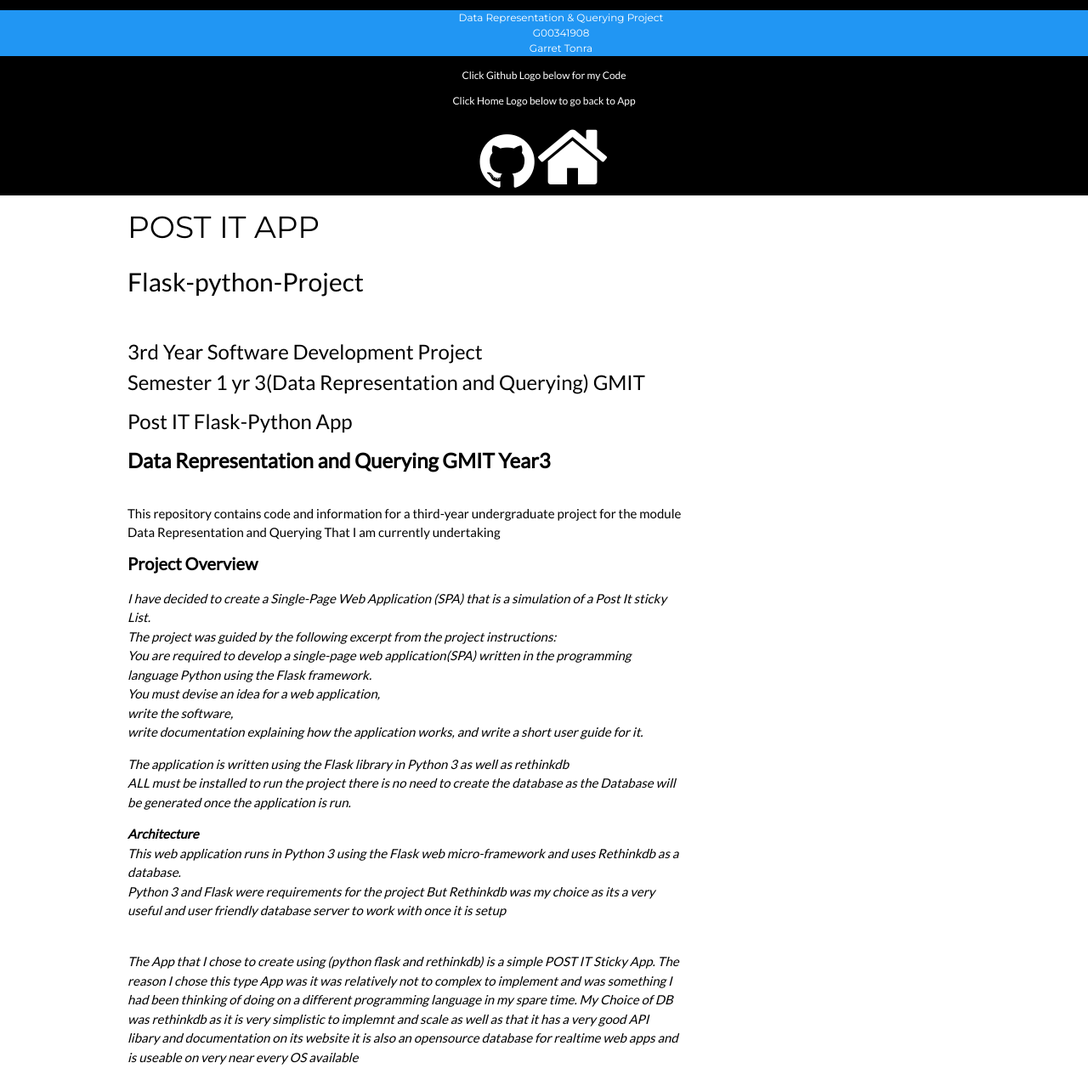
After one commit to gtonra89/Data-Rep-Project, a Flask app: page /about/ in a window 1280 px wide. The commit adds this page. Shown: the whole page at 85% size. Run offline with Flask 2, Linux system fonts and the light colour scheme.

Commit message:
added about me page, also redesigned the pages to look and feel better added link icon to github from about me page also

```diff
--- a/flaskapp/View.py
+++ b/flaskapp/View.py
@@ -54,3 +54,7 @@ def index():
                 return redirect(url_for('index'))
         MySelection = list(myDB.table('mytables').run(g.rethinkdb_connection))
         return render_template('index.html', form = form, tasks = MySelection)
+
+@flaskapp.route('/about/')
+def about():
+    return render_template('about.html')
--- /dev/null
+++ b/flaskapp/templates/about.html
@@ -0,0 +1,83 @@
+<!DOCTYPE html>
+<html>
+<head>
+<title>About App</title>
+<meta name="viewport" content="width=device-width, initial-scale=1">
+<link rel="stylesheet" href="http://www.w3schools.com/lib/w3.css">
+<link rel="stylesheet" href="https://fonts.googleapis.com/css?family=Lato">
+<link rel="stylesheet" href="https://fonts.googleapis.com/css?family=Montserrat">
+<link rel="stylesheet" href="https://cdnjs.cloudflare.com/ajax/libs/font-awesome/4.7.0/css/font-awesome.min.css">
+<style>
+body,h1,h2,h3,h4,h5,h6 {font-family: "Lato", sans-serif}
+.w3-navbar,h1,button {font-family: "Montserrat", sans-serif}
+</style>
+<!-- Navbar -->
+<div class="w3-top">
+  <ul class="w3-navbar w3-blue w3-card-2 w3-left-align w3-small">
+    <li class="w3-hide-medium w3-hide-large w3-opennav w3-right">
+      <a class="w3-padding-small w3-hover-white w3-small w3-black" ><i class="fa fa-bars"></i></a>
+    </li>
+
+	<p class="w3-small w3-center">Data Representation & Querying Project<br>G00341908<br>Garret Tonra </p>
+  </ul>
+
+</div>
+</head>
+<body>
+<!-- Header -->
+<header class="w3-container w3-black w3-center w3-padding-20">
+  <br>
+  <br>
+  <br>
+  <p class="w3-small">Click Github Logo below for my Code</p>
+  <p class="w3-small">Click Home Logo below to go back to App</p>
+   <a href="https://github.com/gtonra89/Flask-python-Project" class="w3-hover-text-green"><i class="fa fa fa-github fa-5x"></i></a>
+    <a href="\" class="w3-large w3-hover-text-green" class="w3-hover-text-green"><i class="fa fa-home fa-5x"></i></a>
+</header>
+
+<!-- First Grid -->
+<div class="w3-row-padding w3-padding-600 w3-container">
+  <div class="w3-content">
+    <div class="w3-twothird">
+      <h1>POST IT APP</h1>
+      <p class="w3-text-grey">
+	  <h2>Flask-python-Project</h2>
+<br><h3>3rd Year Software Development Project
+<br>Semester 1 yr 3(Data Representation and Querying) GMIT</h3>
+
+<h3>Post IT Flask-Python App</h3>
+
+<h3><b>Data Representation and Querying GMIT Year3</b></h3>
+<br>
+This repository contains code and information for a third-year undergraduate project for the module Data Representation and Querying
+That I am currently undertaking
+<br>
+<h4><b>Project Overview</b></h4><i><p>
+I have decided to create a Single-Page Web Application (SPA) that is a simulation of a Post It sticky List.<br>
+The project was guided by the following excerpt from the project instructions:<br>
+You are required to develop a single-page web application(SPA) written in the programming language Python using the Flask framework.<br>
+You must devise an idea for a web application,<br>
+write the software,<br>
+write documentation explaining how the application works, and write a short user guide for it.<i></p>
+<p><i>The application is written using the Flask library in Python 3 as well as rethinkdb
+<br>
+ALL must be installed to run the project there is no need to create the database  as the Database will be generated once the application is run.</i>
+<br>
+<i></p>
+<b>Architecture</b><br>
+This web application runs in Python 3 using the Flask web micro-framework and uses Rethinkdb as a database.<br>
+
+Python 3 and Flask were requirements for the project But Rethinkdb was my choice as its a very useful and user friendly database server
+to work with once it is setup<br>
+<br>
+<p><i>
+The App that I chose to create using (python flask and rethinkdb) is a simple POST IT Sticky App.
+The reason I chose this  type App was it was relatively not to complex to implement and was something I had been thinking of doing on a different programming language in my spare time.
+My Choice of DB was rethinkdb as it is very simplistic to implemnt and scale as well as that it has a very good API libary and documentation on its website it is also an opensource database for realtime web apps and is useable on very near every OS available
+</i></p>
+	</div>
+  </div>
+</div>
+
+</body>
+</html>
```
Also changed, not shown: flaskapp/templates/temp.html (+33 -11 lines).
